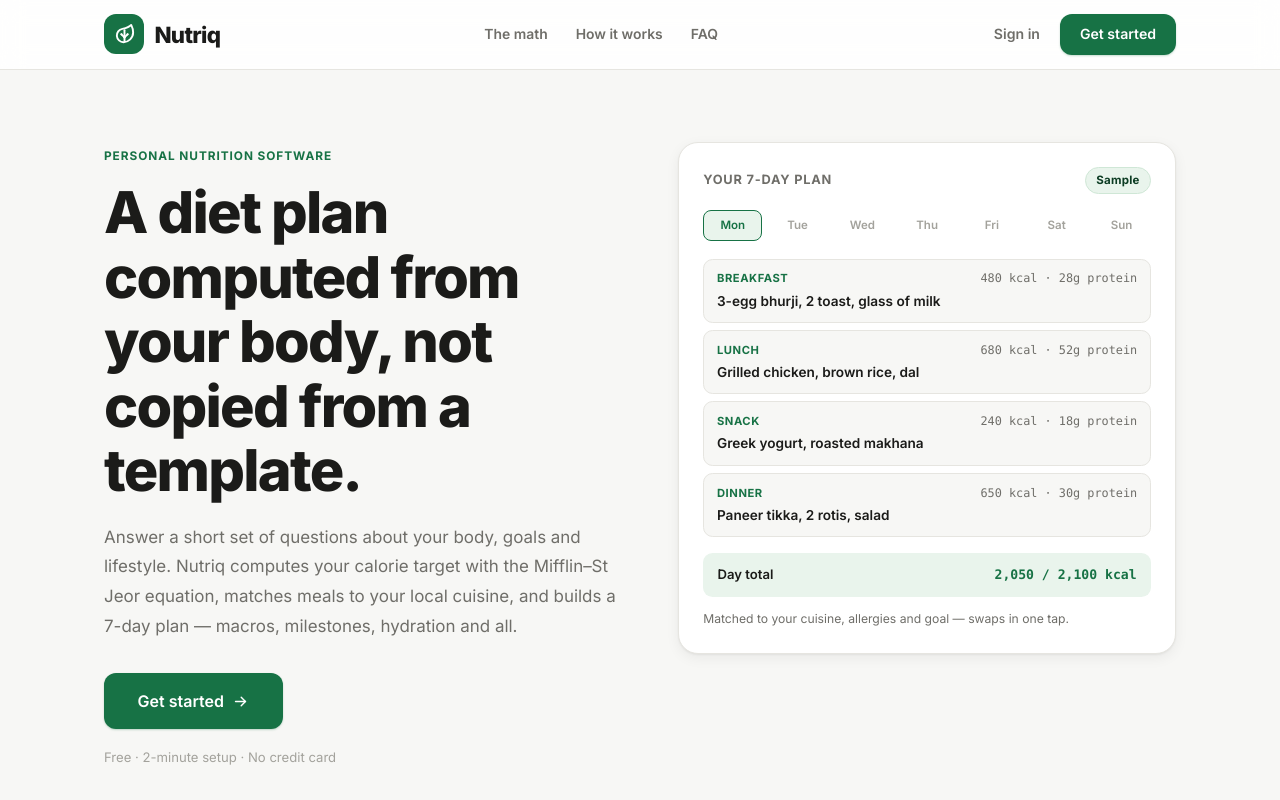
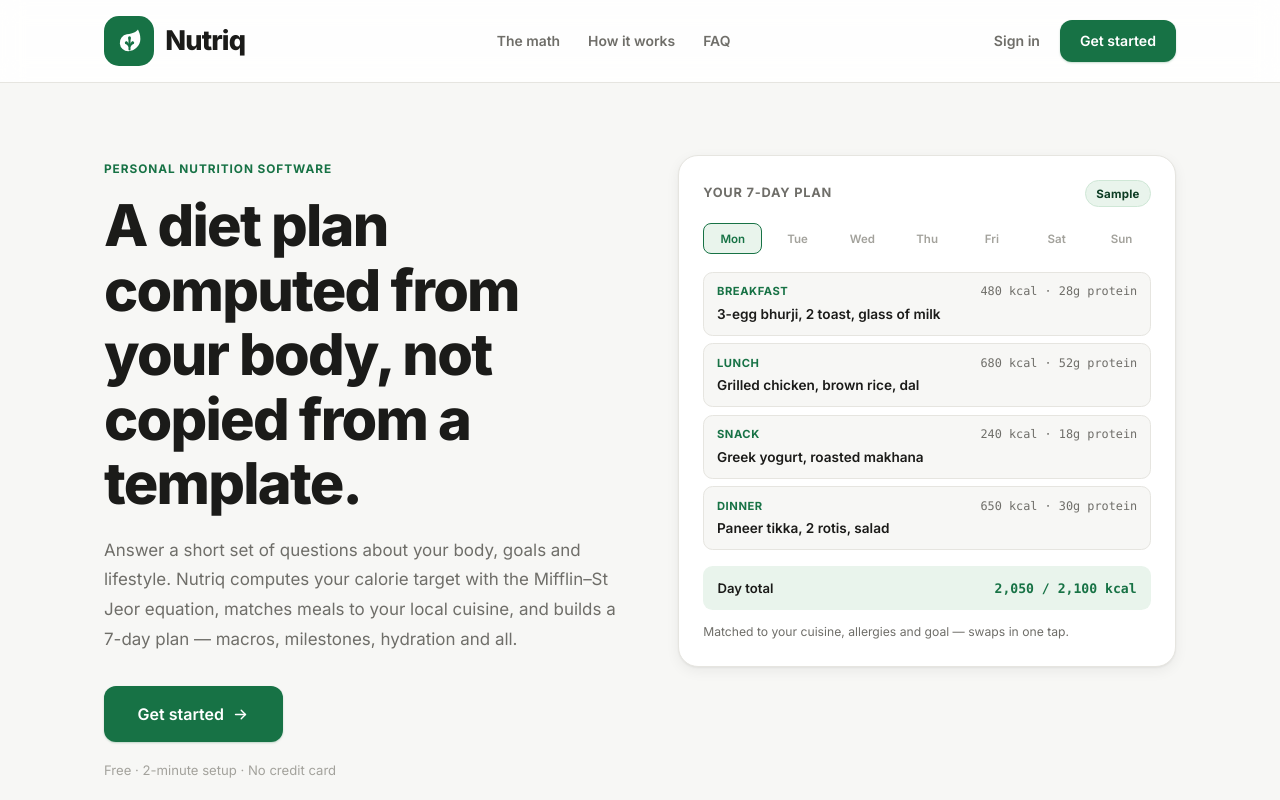
Before and after one commit to verstilearis-sketch/Diet-asisstant-App, a Next.js app: page / in a window 1280 px wide. Shown: the top 800 px of the page. Built offline with nearby package versions, Linux system fonts and the light colour scheme; no server answers.

Commit message:
Bolder solid circuit-leaf logo, larger brand lockup

```diff
--- a/src/app/auth/callback/page.tsx
+++ b/src/app/auth/callback/page.tsx
@@ -50,7 +50,7 @@ function CallbackHandler() {
       <div className="bg-orb bg-orb-1" />
       <div className="bg-orb bg-orb-2" />
       <div className="glass-card auth-card fade-in-up" style={{ textAlign: 'center' }}>
-        <span className="auth-logo" style={{ marginBottom: '1.25rem' }}><NutriqIcon size={26} /></span>
+        <span className="auth-logo" style={{ marginBottom: '1.25rem' }}><NutriqIcon size={33} /></span>
         {error ? (
           <>
             <div className="error-box" style={{ textAlign: 'left', marginBottom: '1.25rem' }}>
--- a/src/app/auth/page.tsx
+++ b/src/app/auth/page.tsx
@@ -39,7 +39,7 @@ function AuthForm() {
       <div className="glass-card auth-card fade-in-up">
         <div style={{ textAlign: 'center', marginBottom: '1.75rem' }}>
           <Link href="/" style={{ display: 'inline-block' }} aria-label="Nutriq home">
-            <span className="auth-logo" style={{ marginBottom: 0 }}><NutriqIcon size={26} /></span>
+            <span className="auth-logo" style={{ marginBottom: 0 }}><NutriqIcon size={33} /></span>
           </Link>
           <h1 style={{ fontSize: '1.5rem', margin: '1rem 0 0.4rem' }}>
             Welcome to Nutriq
--- a/src/app/dashboard/page.tsx
+++ b/src/app/dashboard/page.tsx
@@ -687,7 +687,7 @@ export default function DashboardPage() {
       <nav className="site-nav">
         <div className="site-nav-inner">
           <span className="brand">
-            <span className="brand-mark"><NutriqIcon size={23} /></span>
+            <span className="brand-mark"><NutriqIcon size={29} /></span>
             Nutriq
           </span>
           <div style={{ display: 'flex', alignItems: 'center', gap: '0.25rem' }}>
--- a/src/app/globals.css
+++ b/src/app/globals.css
@@ -369,13 +369,13 @@ input[type="range"]::-moz-range-thumb {
   border-bottom: 1px solid var(--color-border);
 }
 .site-nav-inner {
-  max-width: 1120px; margin: 0 auto; padding: 0.85rem 1.5rem;
+  max-width: 1120px; margin: 0 auto; padding: 1rem 1.5rem;
   display: flex; align-items: center; justify-content: space-between; gap: 1rem;
 }
-.brand { display: inline-flex; align-items: center; gap: 0.65rem; font-weight: 800; font-size: 1.4rem; letter-spacing: -0.03em; color: var(--color-text); }
+.brand { display: inline-flex; align-items: center; gap: 0.7rem; font-weight: 800; font-size: 1.7rem; letter-spacing: -0.03em; color: var(--color-text); }
 .brand:hover { text-decoration: none; }
 .brand-mark {
-  width: 40px; height: 40px; border-radius: 12px;
+  width: 50px; height: 50px; border-radius: 15px;
   background: var(--color-accent); color: #fff;
   display: inline-flex; align-items: center; justify-content: center;
   flex-shrink: 0;
@@ -401,7 +401,7 @@ input[type="range"]::-moz-range-thumb {
 }
 .auth-card { width: 100%; max-width: 440px; padding: 2.25rem; position: relative; z-index: 1; }
 .auth-logo {
-  width: 52px; height: 52px; border-radius: 14px;
+  width: 64px; height: 64px; border-radius: 18px;
   background: var(--color-accent); color: #fff;
   display: inline-flex; align-items: center; justify-content: center;
   margin-bottom: 1.25rem;
--- a/src/app/page.tsx
+++ b/src/app/page.tsx
@@ -89,7 +89,7 @@ export default function LandingPage() {
       <nav className="site-nav">
         <div className="site-nav-inner">
           <Link href="/" className="brand">
-            <span className="brand-mark"><NutriqIcon size={23} /></span>
+            <span className="brand-mark"><NutriqIcon size={29} /></span>
             Nutriq
           </Link>
           <div className="nav-links">
@@ -305,7 +305,7 @@ export default function LandingPage() {
       <section className="container" style={{ paddingBottom: '4rem', textAlign: 'center' }}>
         <div style={{ display: 'flex', alignItems: 'center', justifyContent: 'center', gap: '0.75rem', marginBottom: '1rem' }}>
           <span style={{ width: 44, height: 1, background: 'var(--color-border-strong)' }} />
-          <span className="brand-mark" style={{ width: 30, height: 30 }}><NutriqIcon size={17} /></span>
+          <span className="brand-mark" style={{ width: 38, height: 38 }}><NutriqIcon size={22} /></span>
           <span style={{ width: 44, height: 1, background: 'var(--color-border-strong)' }} />
         </div>
         <p style={{ color: 'var(--color-muted)', fontSize: '0.92rem', maxWidth: 560, margin: '0 auto', lineHeight: 1.7 }}>
@@ -317,8 +317,8 @@ export default function LandingPage() {
       {/* ── Footer ──────────────────────────────────────── */}
       <footer style={{ borderTop: '1px solid var(--color-border)', background: 'var(--color-surface)' }}>
         <div className="container" style={{ paddingTop: '2rem', paddingBottom: '2rem', display: 'flex', justifyContent: 'space-between', alignItems: 'center', flexWrap: 'wrap', gap: '1rem' }}>
-          <Link href="/" className="brand" style={{ fontSize: '0.95rem' }}>
-            <span className="brand-mark" style={{ width: 28, height: 28 }}><NutriqIcon size={16} /></span>
+          <Link href="/" className="brand" style={{ fontSize: '1.1rem' }}>
+            <span className="brand-mark" style={{ width: 36, height: 36 }}><NutriqIcon size={20} /></span>
             Nutriq
           </Link>
           <p style={{ color: 'var(--color-muted)', fontSize: '0.8rem', maxWidth: 480 }}>
--- a/src/app/privacy/page.tsx
+++ b/src/app/privacy/page.tsx
@@ -51,7 +51,7 @@ export default function PrivacyPage() {
       <div className="bg-orb bg-orb-2" />
       <div className="glass-card fade-in-up" style={{ maxWidth: 720, width: '100%', padding: '2.5rem' }}>
         <Link href="/" style={{ display: 'inline-block', marginBottom: '1.5rem' }} aria-label="Nutriq home">
-          <span className="auth-logo" style={{ marginBottom: 0 }}><NutriqIcon size={26} /></span>
+          <span className="auth-logo" style={{ marginBottom: 0 }}><NutriqIcon size={33} /></span>
         </Link>
         <h1 style={{ fontSize: '1.75rem', marginBottom: '0.4rem' }}>Privacy Policy</h1>
         <p style={{ color: 'var(--color-muted)', fontSize: '0.88rem', marginBottom: '2rem' }}>
--- a/src/components/icons.tsx
+++ b/src/components/icons.tsx
@@ -46,16 +46,18 @@ export function GoogleIcon({ size = 20, style }: IconProps) {
 }
 
 export const SaladIcon = ic(<><path d="M4 12h16" /><path d="M6 12a6 6 0 0 0 12 0" /><path d="M12 12c0-3.5 2.5-6 6-6-.5 3.5-2.5 6-6 6Z" /><path d="M9 21h6" /></>);
-/** Nutriq brand mark — circuit leaf: smart nutrition. */
+/** Nutriq brand mark — solid circuit leaf: smart nutrition. */
 export const NutriqIcon = ic(<>
-  <path d="M11 20A7 7 0 0 1 9.8 6.1C15.5 5 17 4.48 19 2c1 2 2 4.18 2 8 0 5.5-4.78 10-10 10Z" />
-  <path d="M12 19v-4" />
-  <path d="M12 15l-3.2-3.2" />
-  <path d="M12 15l3.2-3.2" />
-  <path d="M12 15V9" />
-  <circle cx="12" cy="7.8" r="1.15" fill="currentColor" stroke="none" />
-  <circle cx="8.8" cy="11.8" r="1.15" fill="currentColor" stroke="none" />
-  <circle cx="15.2" cy="11.8" r="1.15" fill="currentColor" stroke="none" />
+  <path d="M11 20A7 7 0 0 1 9.8 6.1C15.5 5 17 4.48 19 2c1 2 2 4.18 2 8 0 5.5-4.78 10-10 10Z" fill="currentColor" stroke="none" />
+  <g style={{ stroke: 'var(--color-accent)' }} strokeWidth={1.7} fill="none">
+    <path d="M12 18.6v-5.2" />
+    <path d="M12 15.8 9.4 13" />
+    <path d="M12 15.8l2.6-2.8" />
+    <path d="M12 13.4V10.2" />
+  </g>
+  <circle cx="12" cy="9" r="1.25" style={{ fill: 'var(--color-accent)' }} stroke="none" />
+  <circle cx="9.4" cy="13" r="1.25" style={{ fill: 'var(--color-accent)' }} stroke="none" />
+  <circle cx="14.6" cy="13" r="1.25" style={{ fill: 'var(--color-accent)' }} stroke="none" />
 </>);
 export const CalculatorIcon = ic(<><rect x="4" y="2" width="16" height="20" rx="2" /><path d="M8 6h8" /><path d="M8 11h.01M12 11h.01M16 11h.01M8 15h.01M12 15h.01M16 15h.01M8 19h.01M12 19h.01M16 19h.01" /></>);
 export const MapPinIcon = ic(<><path d="M20 10c0 6-8 12-8 12s-8-6-8-12a8 8 0 0 1 16 0Z" /><circle cx="12" cy="10" r="3" /></>);
```
